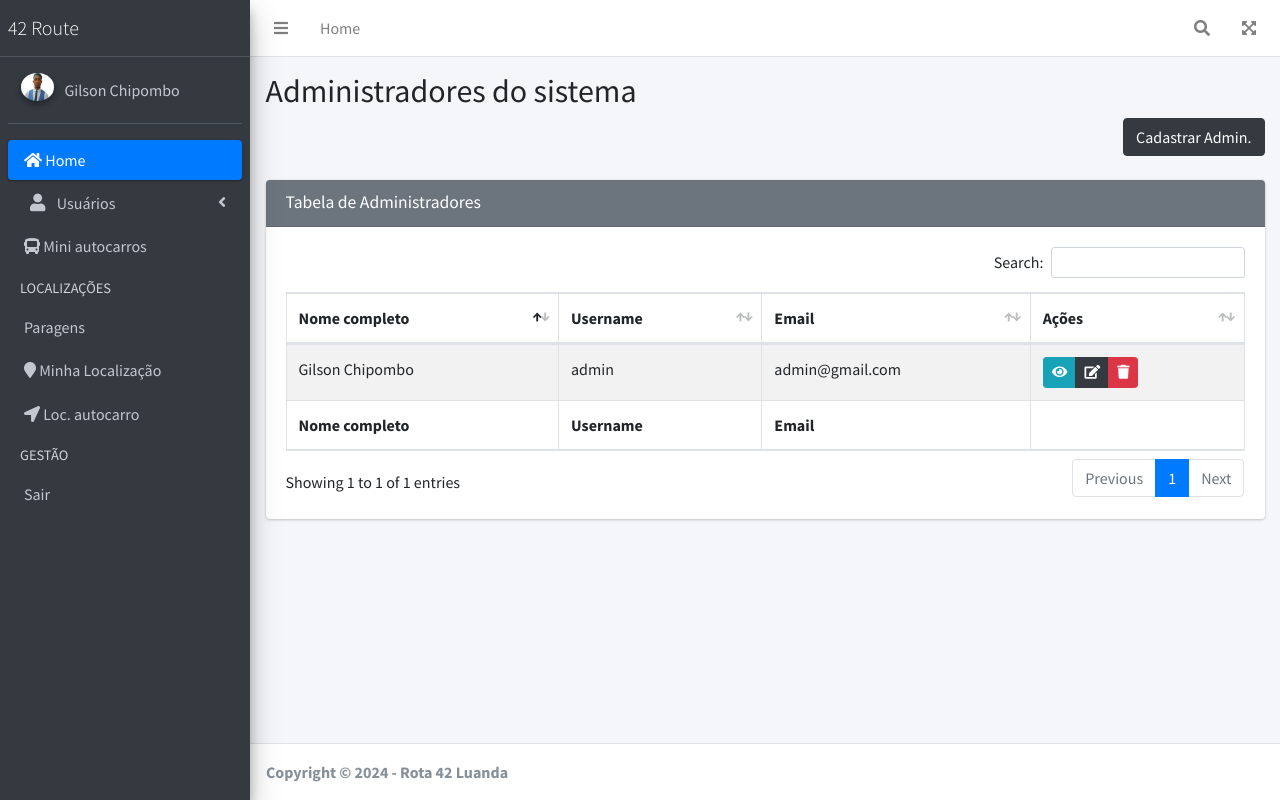
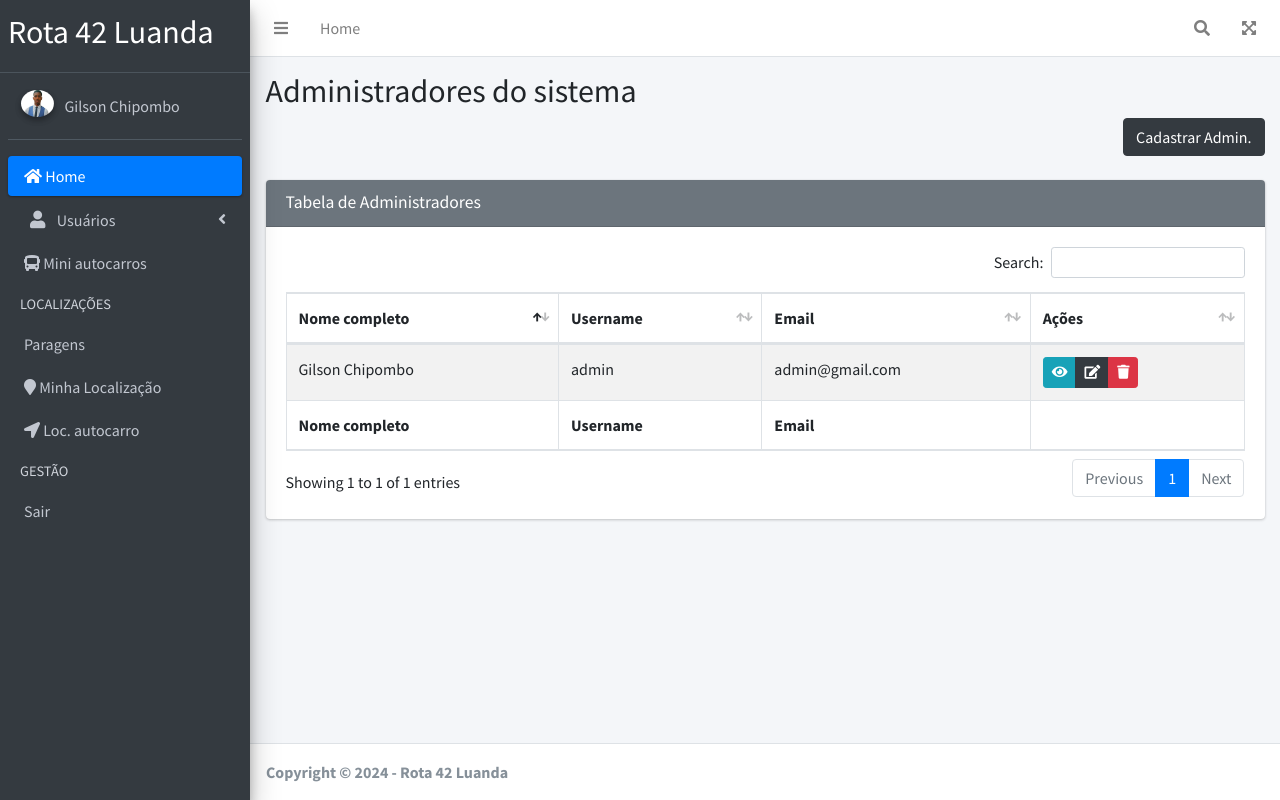
Before and after one commit to Gilson-chipombo/Projecto-Programacao-WEB-2025, a PHP site: page /Views/admin.php in a window 1280 px wide. Run offline with PHP 8.4, Linux system fonts and the light colour scheme; the visitor is signed in with stand-in values (Sample User, id 1); data comes from the database, SQL or seed files in the repository; some libraries are stand-ins or nearby versions.

Commit message:
titulo melhorado

```diff
--- a/Views/includes/header.php
+++ b/Views/includes/header.php
@@ -97,7 +97,7 @@
 
     <aside class="main-sidebar sidebar-dark-primary elevation-4">
       <a href="dashboard.php" class="brand-link">
-        <span class="brand-text font-weight-light">42 Route </span>
+        <span class="brand-text font-weight-light"><h2>Rota 42 Luanda</h2> </span>
       </a>
 
       <div class="sidebar">
```
